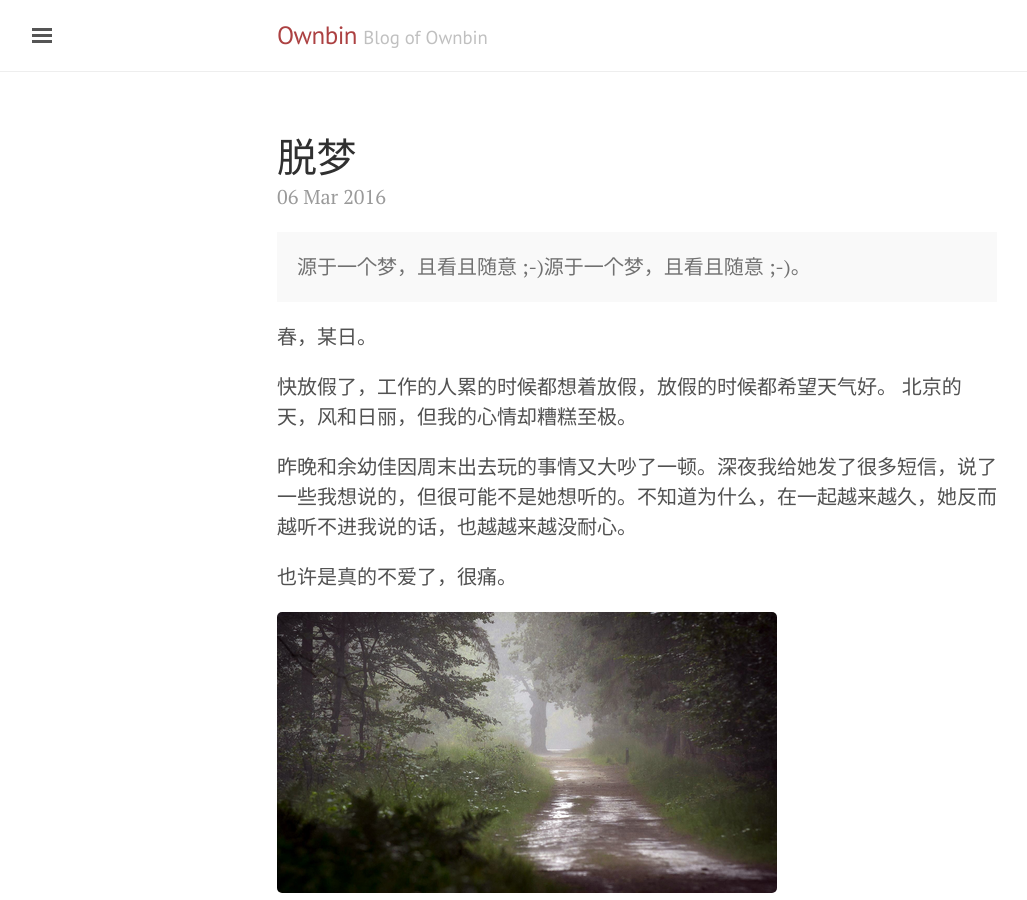
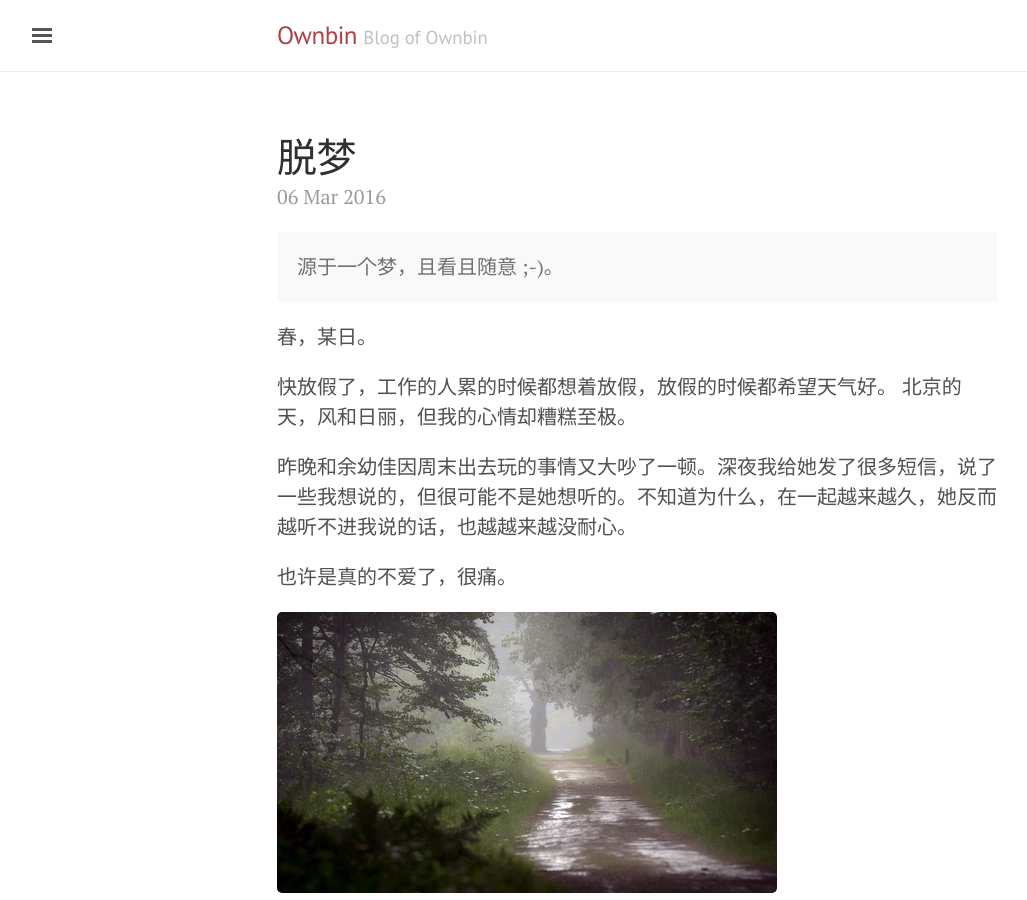
Before and after one commit to ownbin/ownbin.github.io, a Jekyll site: the page built from _posts/2016-03-06-dream.md, in a window 1280 px wide and 900 px high. Shown: the whole window, without its empty margins (3-1030 px from the left). Built offline with Jekyll 4.4.1, drawn with Linux system fonts in a browser that asks for light colours.

Commit message:
Update 2016-03-06-dream.md

```diff
--- a/_posts/2016-03-06-dream.md
+++ b/_posts/2016-03-06-dream.md
@@ -4,7 +4,7 @@ title: 脱梦
 ---
 
 <p class="message">
-  源于一个梦，且看且随意 ;-)源于一个梦，且看且随意 ;-)。
+  源于一个梦，且看且随意 ;-)。
 </p>
 
 春，某日。
```
